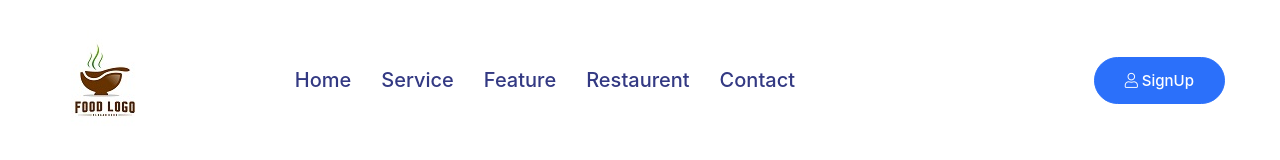
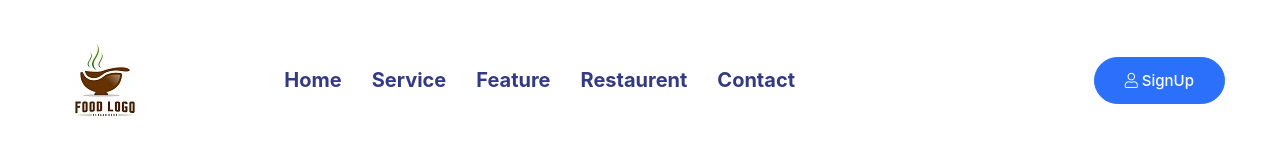
Before and after one commit to imtify/AppLanding, a React (Create React App) app: page / in a window 1280 px wide. Shown: the top 160 px of the page. Built offline with nearby package versions, Linux system fonts and the light colour scheme.

Commit message:
first commit

```diff
--- a/src/assets/css/main.css
+++ b/src/assets/css/main.css
@@ -757,7 +757,7 @@ p {
 }
 .appie-header-main-menu ul > li > a {
   font-size: 20px;
-  font-weight: 500;
+  font-weight: 750;
   color: #333983;
   line-height: 45px;
 }
```
